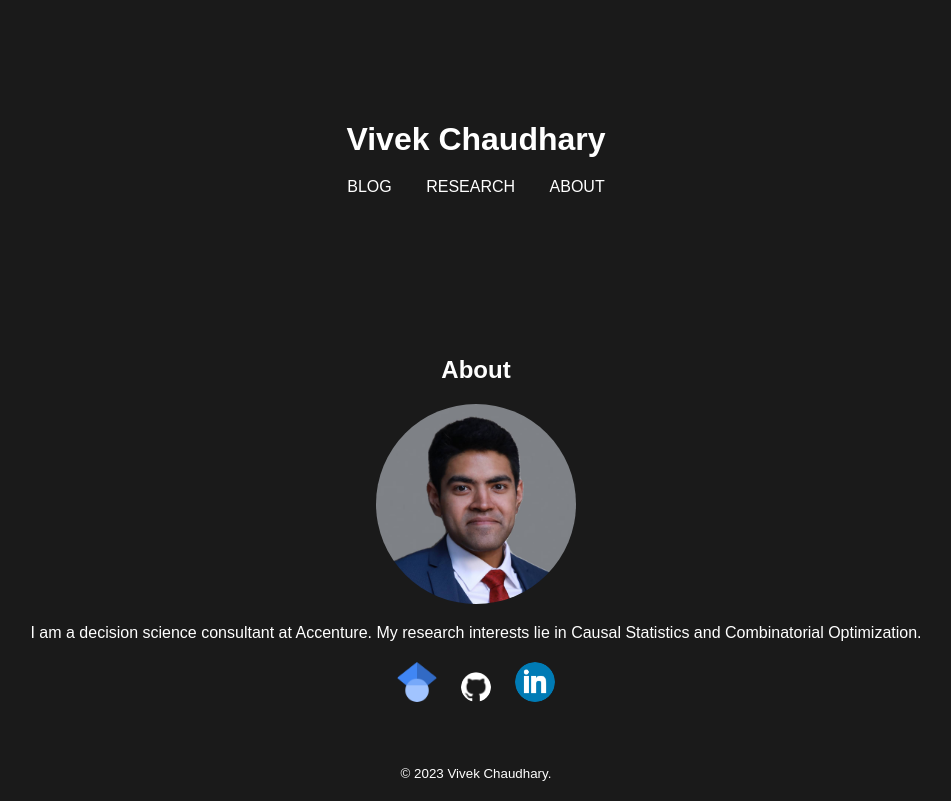
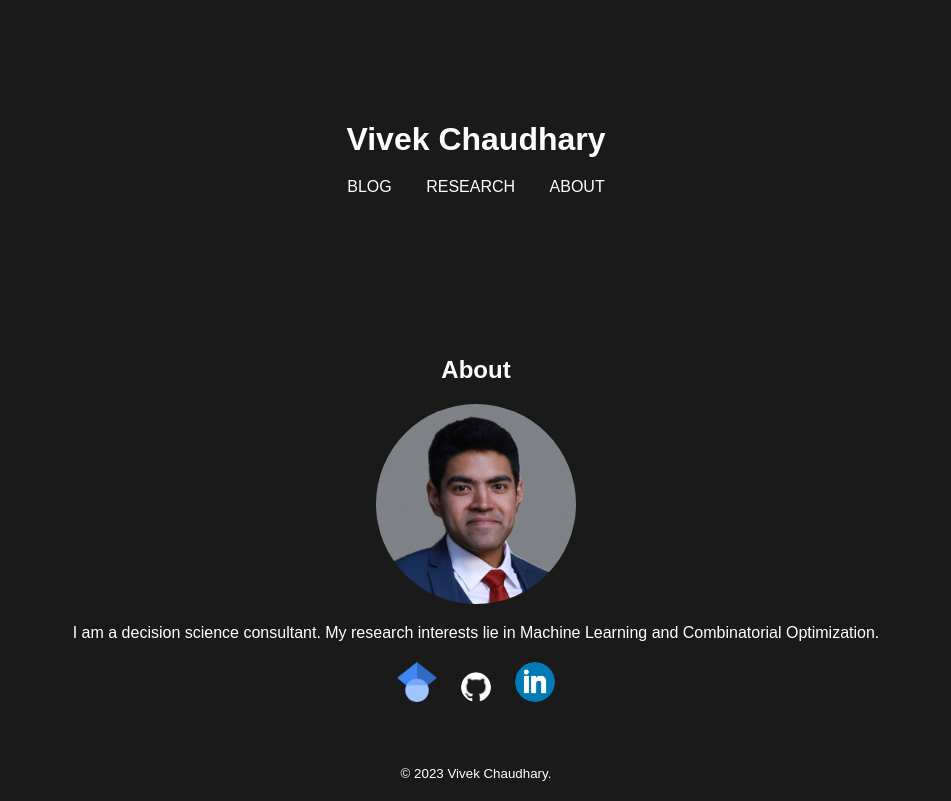
Before and after one commit to chaudhary-vivek/vivek.chaudhary.github.io, a plain HTML site: page index.html in a window 1280 px wide. Shown: the whole page, without its empty margins (164-1115 px from the left). Drawn offline with Linux system fonts and the light colour scheme.

Commit message:
Update index.html

```diff
--- a/index.html
+++ b/index.html
@@ -91,7 +91,7 @@
   <div class="about-section">
     <h2>About</h2>
     <img src="me.jpg" alt="Vivek Chaudhary" width="200px">
-    <p>I am a decision science consultant at Accenture. My research interests lie in Causal Statistics and Combinatorial Optimization.</p>
+    <p>I am a decision science consultant. My research interests lie in Machine Learning and Combinatorial Optimization.</p>
     <div class="social-icons">
       <!-- Replace href with your actual social media URLs and src with the icons' image paths -->
       <a href="https://scholar.google.com/citations?user=7FkBWB4AAAAJ&hl=en&authuser=1"><img src="gs.png" alt="Google Scholar" width="40px"></a>
```
